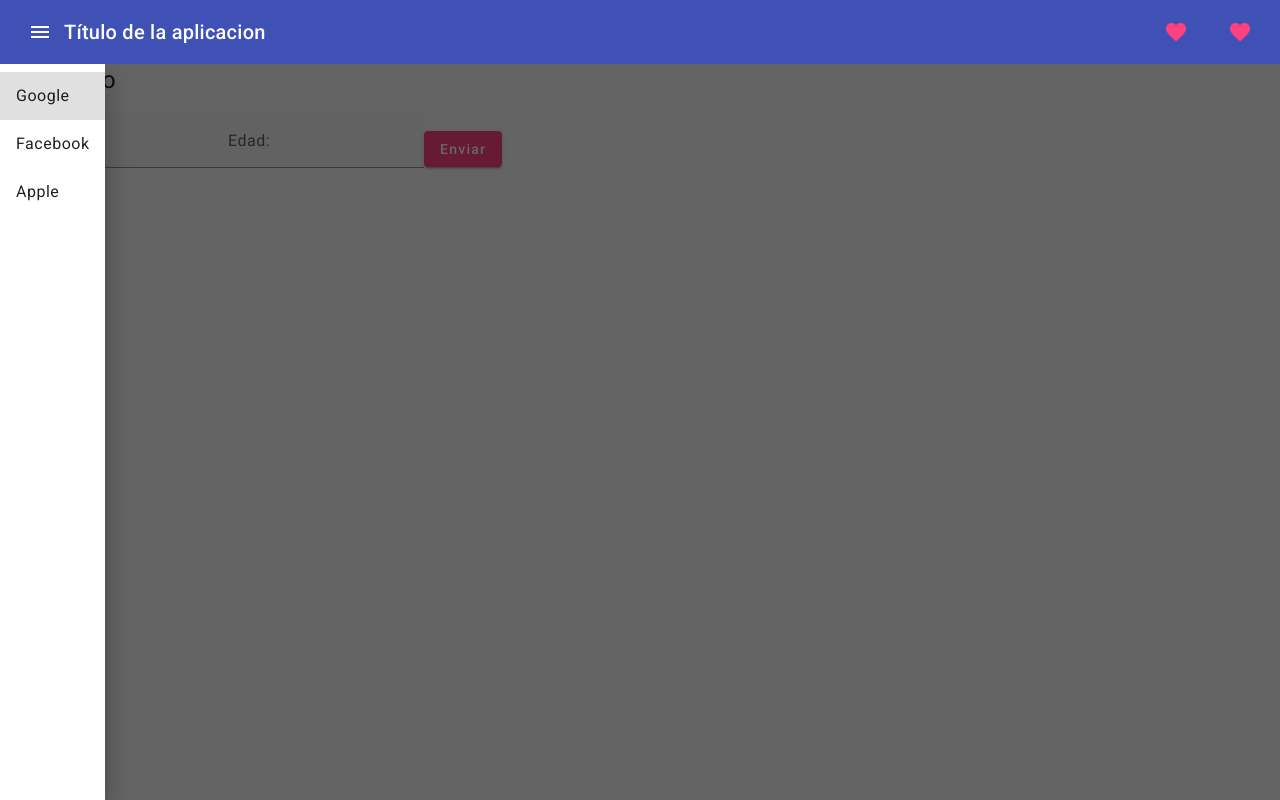
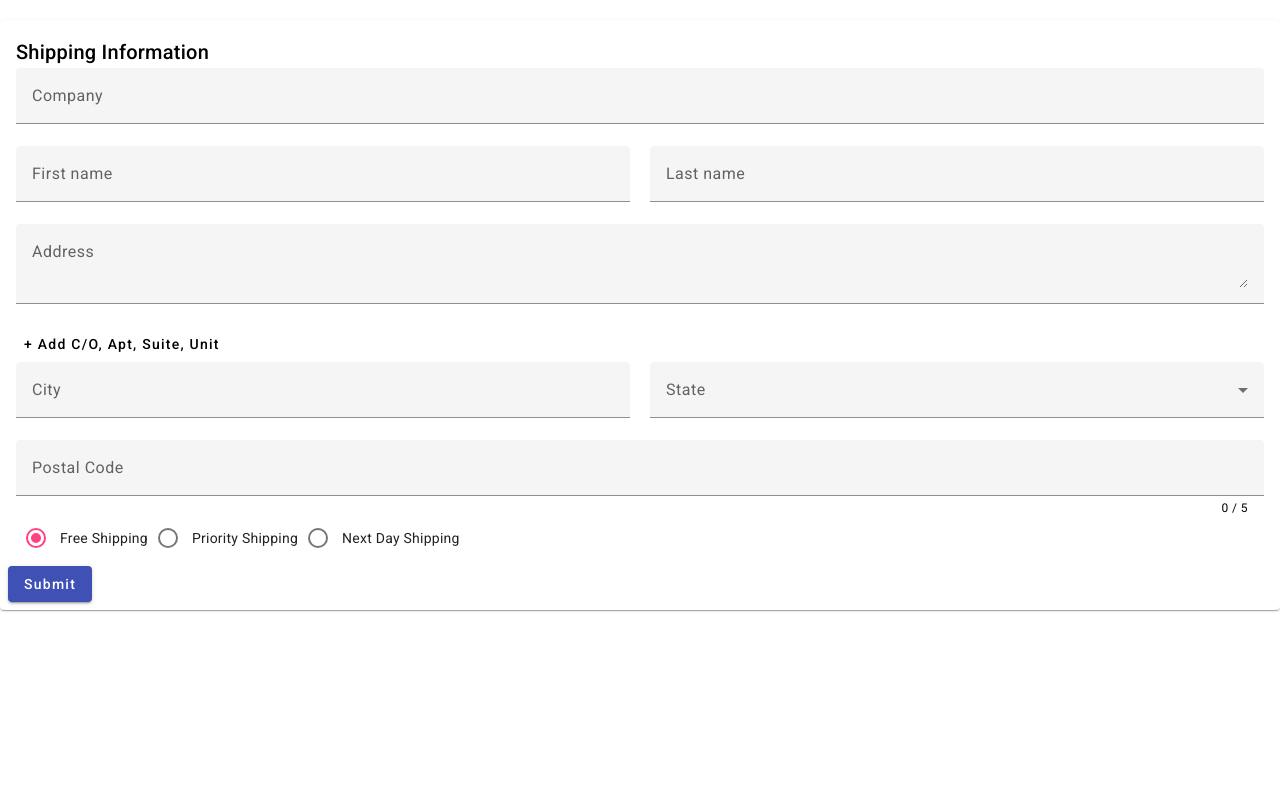
Before and after one commit to gerardoparrajc/CursoAngular14Mayo2023, an Angular app: page / in a window 1280 px wide. Built offline with nearby package versions, Linux system fonts and the light colour scheme.

Commit message:
Creado componente utilizando el schematic AdressForm

```diff
--- a/src/app/app.component.html
+++ b/src/app/app.component.html
@@ -1,4 +1,6 @@
-<mat-toolbar color="primary">
+<app-formulario-direccion></app-formulario-direccion>
+
+<!-- <mat-toolbar color="primary">
   <mat-toolbar-row>
     <button mat-icon-button (click)="sidenav.toggle()">
       <mat-icon>menu</mat-icon>
@@ -38,3 +40,4 @@
     </form>
   </mat-sidenav-content>
 </mat-sidenav-container>
+ -->
--- /dev/null
+++ b/src/app/components/formulario-direccion/formulario-direccion.component.html
@@ -0,0 +1,100 @@
+<form [formGroup]="addressForm" novalidate (ngSubmit)="onSubmit()">
+  <mat-card class="shipping-card">
+    <mat-card-header>
+      <mat-card-title>Shipping Information</mat-card-title>
+    </mat-card-header>
+    <mat-card-content>
+      <div class="row">
+        <div class="col">
+          <mat-form-field class="full-width">
+            <input matInput placeholder="Company" formControlName="company">
+          </mat-form-field>
+        </div>
+      </div>
+      <div class="row">
+        <div class="col">
+          <mat-form-field class="full-width">
+            <input matInput placeholder="First name" formControlName="firstName">
+            <mat-error *ngIf="addressForm.controls['firstName'].hasError('required')">
+              First name is <strong>required</strong>
+            </mat-error>
+          </mat-form-field>
+        </div>
+        <div class="col">
+          <mat-form-field class="full-width">
+            <input matInput placeholder="Last name" formControlName="lastName">
+            <mat-error *ngIf="addressForm.controls['lastName'].hasError('required')">
+              Last name is <strong>required</strong>
+            </mat-error>
+          </mat-form-field>
+        </div>
+      </div>
+      <div class="row">
+        <div class="col">
+          <mat-form-field class="full-width">
+            <textarea matInput placeholder="Address" formControlName="address"></textarea>
+            <mat-error *ngIf="addressForm.controls['address'].hasError('required')">
+              Address is <strong>required</strong>
+            </mat-error>
+          </mat-form-field>
+        </div>
+      </div>
+      <div class="row" *ngIf="!hasUnitNumber">
+        <div class="col">
+          <button mat-button type="button" (click)="hasUnitNumber = !hasUnitNumber">
+            + Add C/O, Apt, Suite, Unit
+          </button>
+        </div>
+      </div>
+      <div class="row" *ngIf="hasUnitNumber">
+        <div class="col">
+          <mat-form-field class="full-width">
+            <textarea matInput placeholder="Address 2" formControlName="address2"></textarea>
+          </mat-form-field>
+        </div>
+      </div>
+      <div class="row">
+        <div class="col">
+          <mat-form-field class="full-width">
+            <input matInput placeholder="City" formControlName="city">
+            <mat-error *ngIf="addressForm.controls['city'].hasError('required')">
+              City is <strong>required</strong>
+            </mat-error>
+          </mat-form-field>
+        </div>
+        <div class="col">
+          <mat-form-field class="full-width">
+            <mat-select placeholder="State" formControlName="state">
+              <mat-option *ngFor="let state of states" [value]="state.abbreviation">
+                {{ state.name }}
+              </mat-option>
+            </mat-select>
+            <mat-error *ngIf="addressForm.controls['state'].hasError('required')">
+              State is <strong>required</strong>
+            </mat-error>
+          </mat-form-field>
+        </div>
+      </div>
+      <div class="row">
+        <div class="col">
+          <mat-form-field class="full-width">
+            <input matInput #postalCode maxlength="5" placeholder="Postal Code" type="number" formControlName="postalCode">
+            <mat-hint align="end">{{postalCode.value.length}} / 5</mat-hint>
+          </mat-form-field>
+        </div>
+      </div>
+      <div class="row">
+        <div class="col">
+          <mat-radio-group formControlName="shipping">
+            <mat-radio-button value="free">Free Shipping</mat-radio-button>
+            <mat-radio-button value="priority">Priority Shipping</mat-radio-button>
+            <mat-radio-button value="nextday">Next Day Shipping</mat-radio-button>
+          </mat-radio-group>
+        </div>
+      </div>
+    </mat-card-content>
+    <mat-card-actions>
+      <button mat-raised-button color="primary" type="submit">Submit</button>
+    </mat-card-actions>
+  </mat-card>
+</form>
--- /dev/null
+++ b/src/app/components/formulario-direccion/formulario-direccion.component.scss
@@ -0,0 +1,27 @@
+.full-width {
+  width: 100%;
+}
+
+.shipping-card {
+  min-width: 120px;
+  margin: 20px auto;
+}
+
+.mat-radio-button {
+  display: block;
+  margin: 5px 0;
+}
+
+.row {
+  display: flex;
+  flex-direction: row;
+}
+
+.col {
+  flex: 1;
+  margin-right: 20px;
+}
+
+.col:last-child {
+  margin-right: 0;
+}
--- /dev/null
+++ b/src/app/components/formulario-direccion/formulario-direccion.component.ts
@@ -0,0 +1,93 @@
+import { Component } from '@angular/core';
+import { FormBuilder, Validators } from '@angular/forms';
+
+@Component({
+  selector: 'app-formulario-direccion',
+  templateUrl: './formulario-direccion.component.html',
+  styleUrls: ['./formulario-direccion.component.scss']
+})
+export class FormularioDireccionComponent {
+  addressForm = this.fb.group({
+    company: null,
+    firstName: [null, Validators.required],
+    lastName: [null, Validators.required],
+    address: [null, Validators.required],
+    address2: null,
+    city: [null, Validators.required],
+    state: [null, Validators.required],
+    postalCode: [null, Validators.compose([
+      Validators.required, Validators.minLength(5), Validators.maxLength(5)])
+    ],
+    shipping: ['free', Validators.required]
+  });
+
+  hasUnitNumber = false;
+
+  states = [
+    {name: 'Alabama', abbreviation: 'AL'},
+    {name: 'Alaska', abbreviation: 'AK'},
+    {name: 'American Samoa', abbreviation: 'AS'},
+    {name: 'Arizona', abbreviation: 'AZ'},
+    {name: 'Arkansas', abbreviation: 'AR'},
+    {name: 'California', abbreviation: 'CA'},
+    {name: 'Colorado', abbreviation: 'CO'},
+    {name: 'Connecticut', abbreviation: 'CT'},
+    {name: 'Delaware', abbreviation: 'DE'},
+    {name: 'District Of Columbia', abbreviation: 'DC'},
+    {name: 'Federated States Of Micronesia', abbreviation: 'FM'},
+    {name: 'Florida', abbreviation: 'FL'},
+    {name: 'Georgia', abbreviation: 'GA'},
+    {name: 'Guam', abbreviation: 'GU'},
+    {name: 'Hawaii', abbreviation: 'HI'},
+    {name: 'Idaho', abbreviation: 'ID'},
+    {name: 'Illinois', abbreviation: 'IL'},
+    {name: 'Indiana', abbreviation: 'IN'},
+    {name: 'Iowa', abbreviation: 'IA'},
+    {name: 'Kansas', abbreviation: 'KS'},
+    {name: 'Kentucky', abbreviation: 'KY'},
+    {name: 'Louisiana', abbreviation: 'LA'},
+    {name: 'Maine', abbreviation: 'ME'},
+    {name: 'Marshall Islands', abbreviation: 'MH'},
+    {name: 'Maryland', abbreviation: 'MD'},
+    {name: 'Massachusetts', abbreviation: 'MA'},
+    {name: 'Michigan', abbreviation: 'MI'},
+    {name: 'Minnesota', abbreviation: 'MN'},
+    {name: 'Mississippi', abbreviation: 'MS'},
+    {name: 'Missouri', abbreviation: 'MO'},
+    {name: 'Montana', abbreviation: 'MT'},
+    {name: 'Nebraska', abbreviation: 'NE'},
+    {name: 'Nevada', abbreviation: 'NV'},
+    {name: 'New Hampshire', abbreviation: 'NH'},
+    {name: 'New Jersey', abbreviation: 'NJ'},
+    {name: 'New Mexico', abbreviation: 'NM'},
+    {name: 'New York', abbreviation: 'NY'},
+    {name: 'North Carolina', abbreviation: 'NC'},
+    {name: 'North Dakota', abbreviation: 'ND'},
+    {name: 'Northern Mariana Islands', abbreviation: 'MP'},
+    {name: 'Ohio', abbreviation: 'OH'},
+    {name: 'Oklahoma', abbreviation: 'OK'},
+    {name: 'Oregon', abbreviation: 'OR'},
+    {name: 'Palau', abbreviation: 'PW'},
+    {name: 'Pennsylvania', abbreviation: 'PA'},
+    {name: 'Puerto Rico', abbreviation: 'PR'},
+    {name: 'Rhode Island', abbreviation: 'RI'},
+    {name: 'South Carolina', abbreviation: 'SC'},
+    {name: 'South Dakota', abbreviation: 'SD'},
+    {name: 'Tennessee', abbreviation: 'TN'},
+    {name: 'Texas', abbreviation: 'TX'},
+    {name: 'Utah', abbreviation: 'UT'},
+    {name: 'Vermont', abbreviation: 'VT'},
+    {name: 'Virgin Islands', abbreviation: 'VI'},
+    {name: 'Virginia', abbreviation: 'VA'},
+    {name: 'Washington', abbreviation: 'WA'},
+    {name: 'West Virginia', abbreviation: 'WV'},
+    {name: 'Wisconsin', abbreviation: 'WI'},
+    {name: 'Wyoming', abbreviation: 'WY'}
+  ];
+
+  constructor(private fb: FormBuilder) {}
+
+  onSubmit(): void {
+    alert('Thanks!');
+  }
+}
```
Also changed, not shown: src/app/app.module.ts (+12 -2 lines), 1 other file (tests, documents, lock files or other folders).
